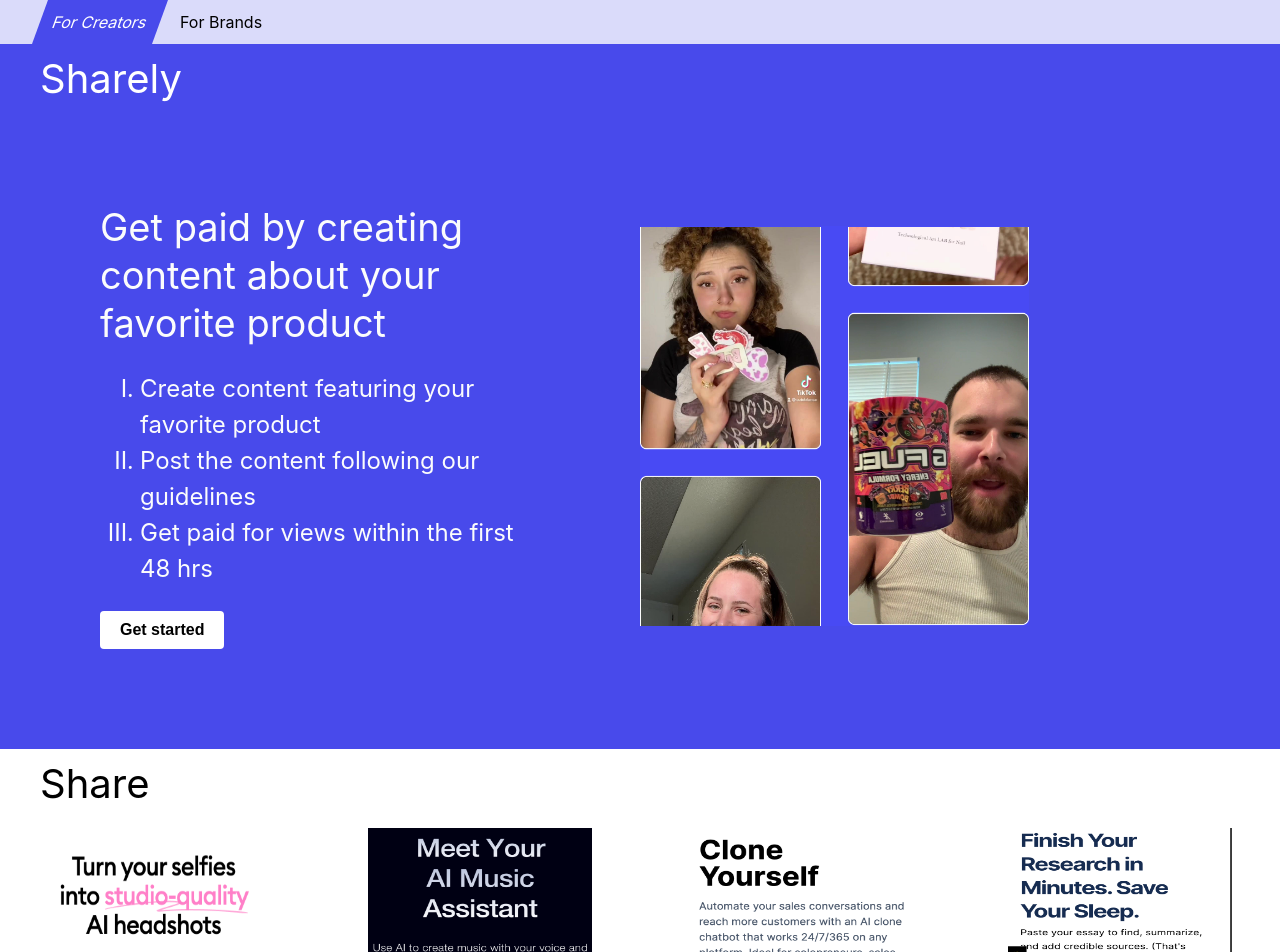
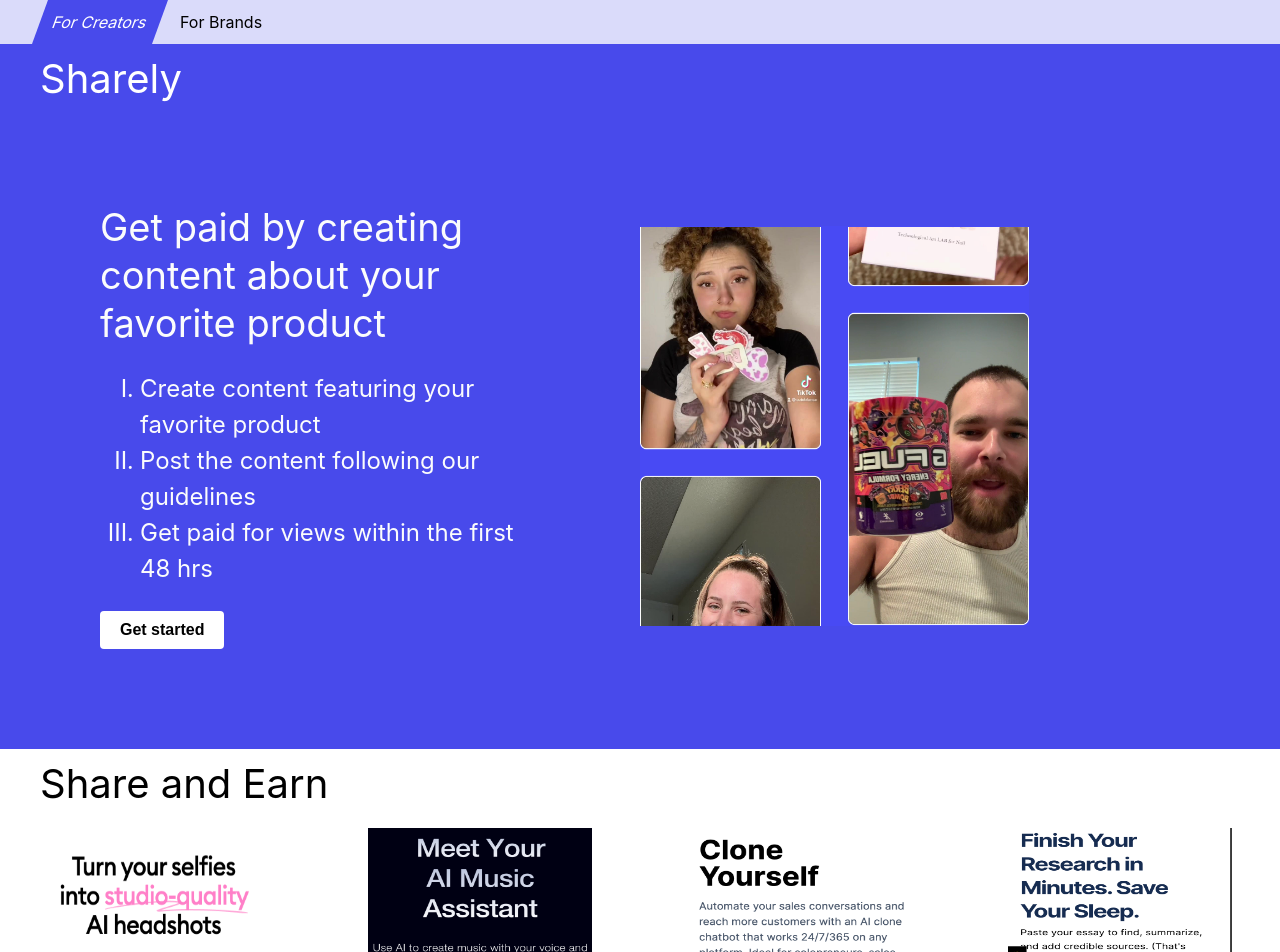
Before and after one commit to AbdullA-Ababakre/sharely, a React (Create React App) app: page / in a window 1280 px wide. Shown: the top 952 px of the page. Built offline with nearby package versions, Linux system fonts and the light colour scheme.

Commit message:
feat: change the shared title

```diff
--- a/src/component/Gallery/index.jsx
+++ b/src/component/Gallery/index.jsx
@@ -17,7 +17,7 @@
 
   return (
     <div className={styles.gallery}>
-      <div className={styles.title}>Share</div>
+      <div className={styles.title}>Share and Earn </div>
       <div className={styles.list}>
         <div
           className={styles.storeInfo}
```
